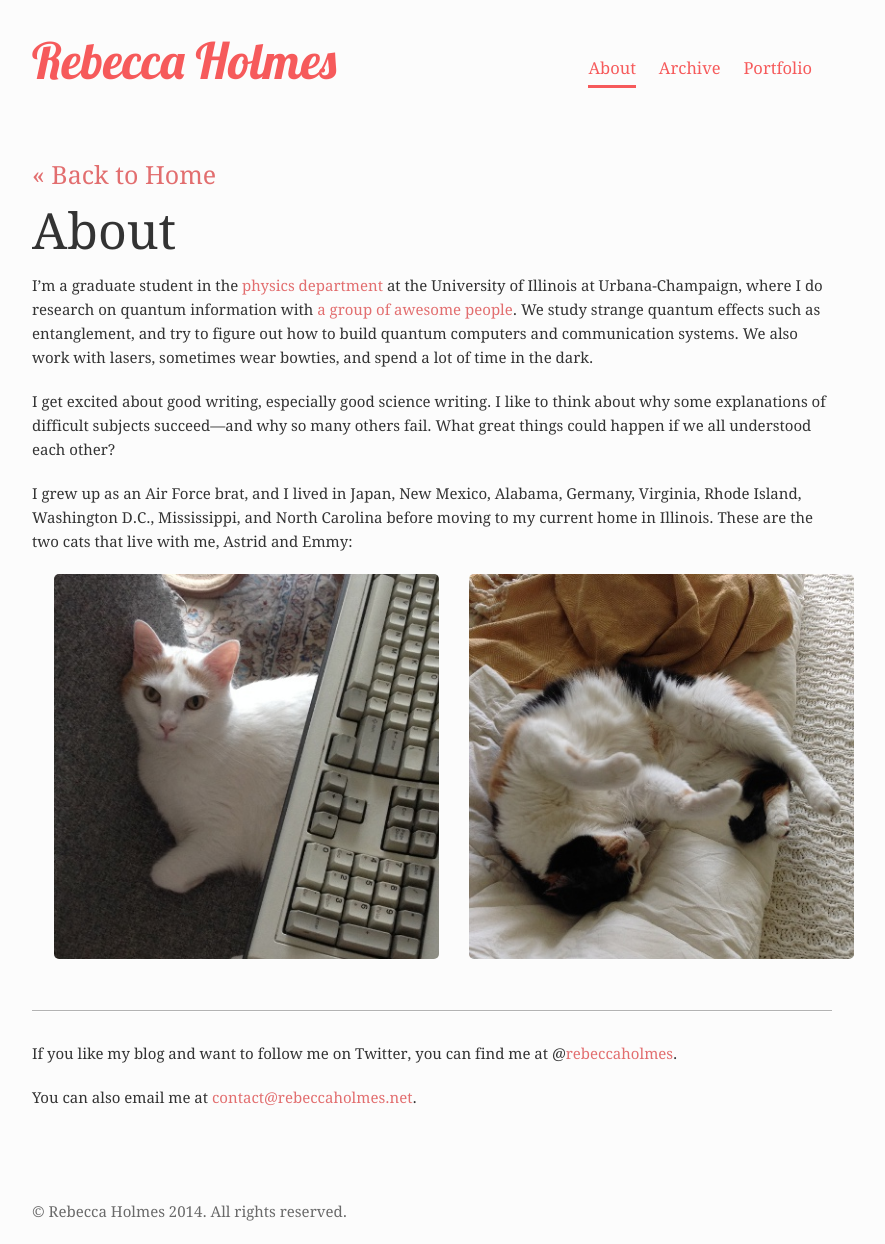
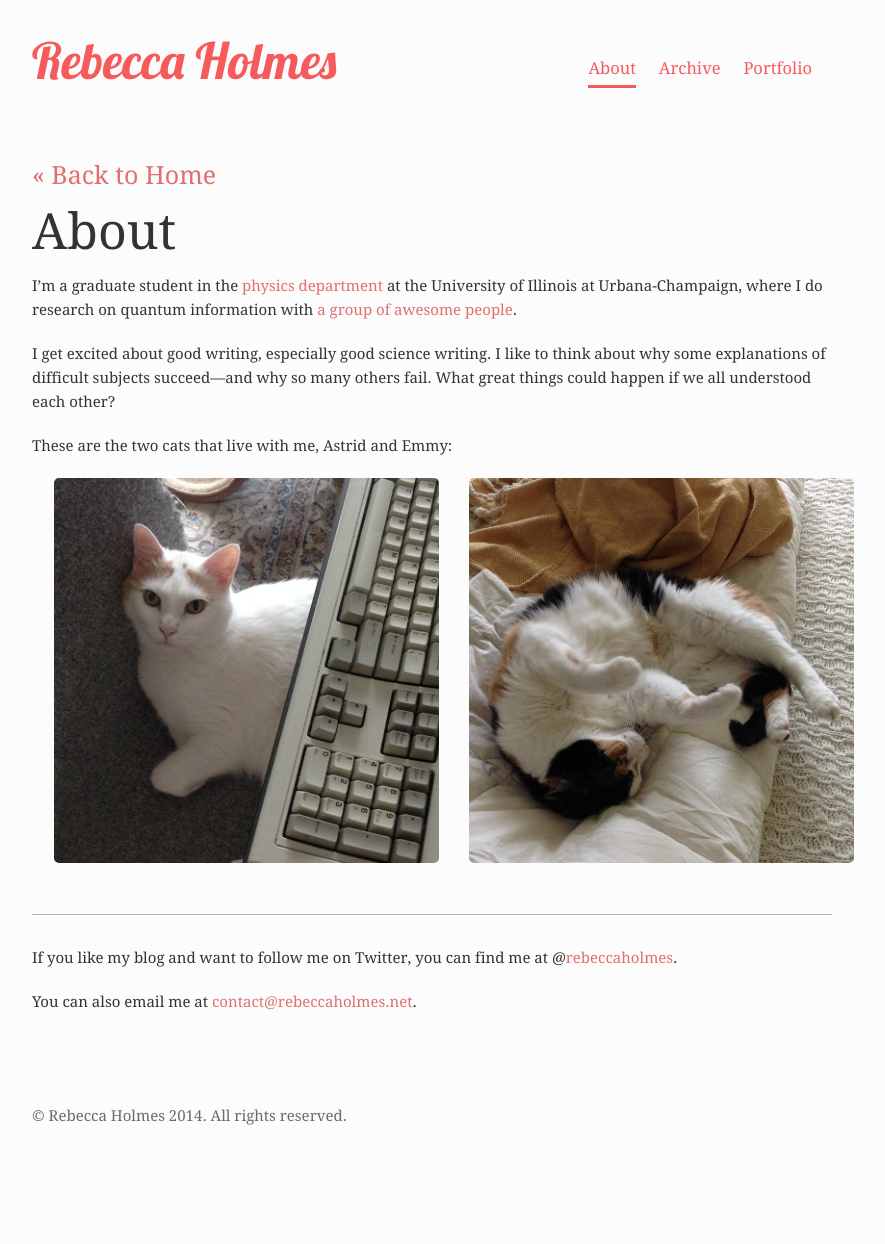
Before and after one commit to piscisvolans/piscisvolans.github.io, a Jekyll site: the page built from about.md, in a window 1280 px wide. Shown: the whole page, without its empty margins (208-1093 px from the left). Built offline with Jekyll 4.4.1, drawn with Linux system fonts in a browser that asks for light colours; some web fonts are replaced; Markdown is read by kramdown in place of the engine named in the settings; comment, search, counter and statistics services are not loaded; after the commit the page ends 1148 px from its top, so only the background shows below that.

Commit message:
Less detail on about page

```diff
--- a/about.md
+++ b/about.md
@@ -3,11 +3,11 @@ layout: page
 title: "About"
 ---
 
-I'm a graduate student in the [physics department](http://physics.illinois.edu/) at the University of Illinois at Urbana-Champaign, where I do research on quantum information with [a group of awesome people](http://research.physics.illinois.edu/QI/Photonics/). We study strange quantum effects such as entanglement, and try to figure out how to build quantum computers and communication systems. We also work with lasers, sometimes wear bowties, and spend a lot of time in the dark.
+I'm a graduate student in the [physics department](http://physics.illinois.edu/) at the University of Illinois at Urbana-Champaign, where I do research on quantum information with [a group of awesome people](http://research.physics.illinois.edu/QI/Photonics/).
 
 I get excited about good writing, especially good science writing. I like to think about why some explanations of difficult subjects succeed&mdash;and why so many others fail. What great things could happen if we all understood each other?
 
-I grew up as an Air Force brat, and I lived in Japan, New Mexico, Alabama, Germany, Virginia, Rhode Island, Washington D.C., Mississippi, and North Carolina before moving to my current home in Illinois. These are the two cats that live with me, Astrid and Emmy:
+These are the two cats that live with me, Astrid and Emmy:
 <div class="about">
 <div class="container">
 	<div class="row row-centered">
```
